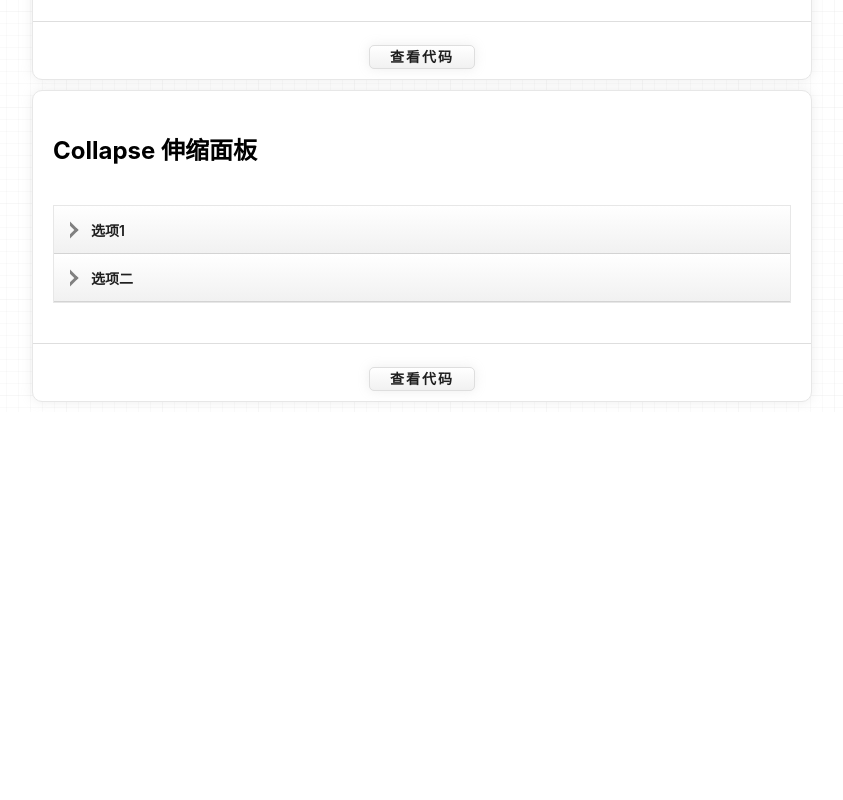
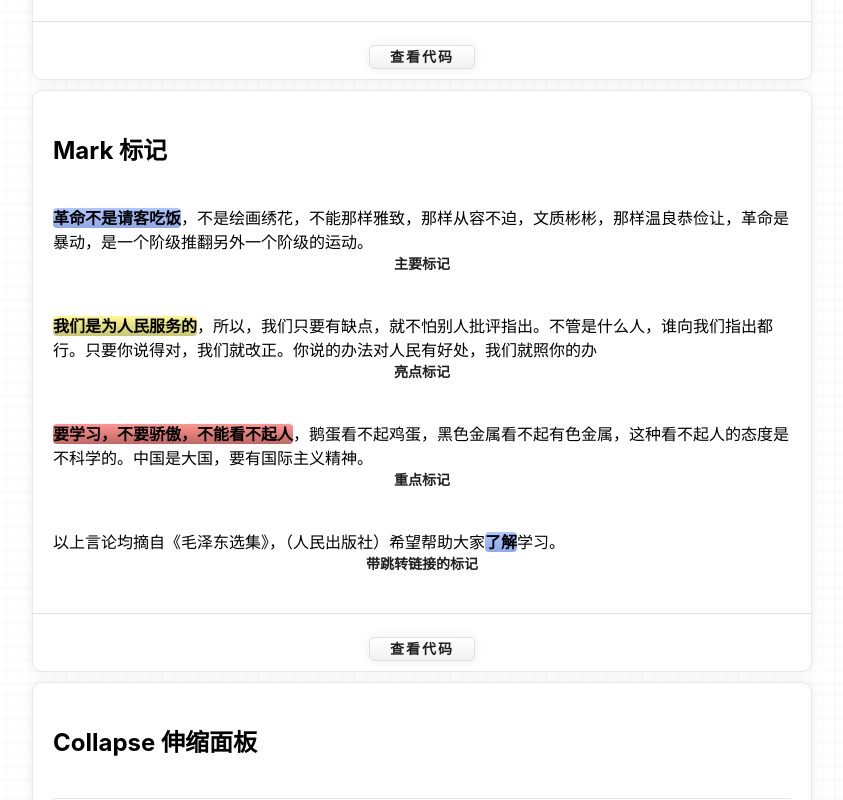
Before and after one commit to undefine4080/Wood-UI-React, a React (Vite) app: page / in a window 1280 px wide. Shown: the part 1620-2420 px from the top of the page, without its empty margins (318-1161 px from the left). Before the commit the page ends 2032 px from the top, so only its background shows below. Built offline with nearby package versions, Linux system fonts and the light colour scheme.

Commit message:
feat: Mark 标记

```diff
--- a/index.html
+++ b/index.html
@@ -1,13 +1,16 @@
 <!DOCTYPE html>
 <html lang="en">
+
 <head>
   <meta charset="UTF-8" />
-    <link rel="icon" type="image/svg+xml" href="/src/favicon.svg" />
+  <link rel="icon" type="image/svg+xml" href="/logo.ico" />
   <meta name="viewport" content="width=device-width, initial-scale=1.0" />
-    <title>Vite App</title>
+  <title>Wood UI React</title>
 </head>
+
 <body>
   <div id="root"></div>
   <script type="module" src="/src/main.tsx"></script>
 </body>
+
 </html>
--- a/src/App.less
+++ b/src/App.less
@@ -6,11 +6,15 @@
 @import '././base/styles/color.less';
 @import '././base/styles/border.less';
 
+html {
+    scroll-behavior: smooth;
+}
+
 .app {
-    display         : flex;
-    justify-content : center;
-    overflow        : auto;
-    background-image: repeating-linear-gradient(90deg, hsla(196, 0%, 79%, 0.06) 0px, hsla(196, 0%, 79%, 0.06) 1px, transparent 1px, transparent 96px), repeating-linear-gradient(0deg, hsla(196, 0%, 79%, 0.06) 0px, hsla(196, 0%, 79%, 0.06) 1px, transparent 1px, transparent 96px), repeating-linear-gradient(0deg, hsla(196, 0%, 79%, 0.09) 0px, hsla(196, 0%, 79%, 0.09) 1px, transparent 1px, transparent 12px), repeating-linear-gradient(90deg, hsla(196, 0%, 79%, 0.09) 0px, hsla(196, 0%, 79%, 0.09) 1px, transparent 1px, transparent 12px), linear-gradient(90deg, rgb(255, 255, 255), rgb(255, 255, 255));
+    display              : flex;
+    justify-content      : center;
+    overflow             : auto;
+    background-image     : repeating-linear-gradient(90deg, hsla(196, 0%, 79%, 0.06) 0px, hsla(196, 0%, 79%, 0.06) 1px, transparent 1px, transparent 96px), repeating-linear-gradient(0deg, hsla(196, 0%, 79%, 0.06) 0px, hsla(196, 0%, 79%, 0.06) 1px, transparent 1px, transparent 96px), repeating-linear-gradient(0deg, hsla(196, 0%, 79%, 0.09) 0px, hsla(196, 0%, 79%, 0.09) 1px, transparent 1px, transparent 12px), repeating-linear-gradient(90deg, hsla(196, 0%, 79%, 0.09) 0px, hsla(196, 0%, 79%, 0.09) 1px, transparent 1px, transparent 12px), linear-gradient(90deg, rgb(255, 255, 255), rgb(255, 255, 255));
     background-attachment: fixed;
 }
 
@@ -39,6 +43,10 @@
 
             & .intro__cpnt {
                 .wdu-row-both-center();
+
+                & div {
+                    width: 100%;
+                }
             }
 
             & .intro__info {
--- a/src/App.tsx
+++ b/src/App.tsx
@@ -1,6 +1,7 @@
 import IntroButton from './introFragments/introButton';
 import IntroLayout from './introFragments/introLayout';
 import IntroCollapse from './introFragments/introCollapse';
+import IntroMark from './introFragments/introMark';
 import { Collapse, CollapseItem, CollapseNav } from './components/Collapse/Collapse';
 import { Container, Main, Aside } from './components/Layout/Layout';
 import './App.less';
@@ -61,6 +62,7 @@ function App ()
         <Main style={ { marginLeft: '200px' } }>
           <IntroLayout></IntroLayout>
           <IntroButton></IntroButton>
+          <IntroMark></IntroMark>
           <IntroCollapse></IntroCollapse>
         </Main>
       </Container>
--- a/src/components/Button/Button.tsx
+++ b/src/components/Button/Button.tsx
@@ -1,10 +1,9 @@
-import React, { Component } from 'react';
+import React from 'react';
 import './button.less';
 interface ButtonOptions
 {
     type?: string;
     size?: string;
-    children?: any;
 }
 
 const PREFIX = 'wdu-button';
@@ -17,10 +16,10 @@ export default function Button ( props: ButtonOptions )
     };
     const options: ButtonOptions = Object.assign( defaultOptions, props );
     const { type, size, children } = options;
-    let classList = `${ PREFIX } ${ PREFIX }-${ type } ${ PREFIX }-${ size }`;
-    if ( type === 'disabled' ) classList += ` ${ PREFIX }-disabled`;
+    let theClass = `${ PREFIX } ${ PREFIX }-${ type } ${ PREFIX }-${ size }`;
+    if ( type === 'disabled' ) theClass += ` ${ PREFIX }-disabled`;
 
     return (
-        <button className={ classList }>{ children }</button>
+        <button className={ theClass }>{ children }</button>
     );
 }
--- a/src/components/Collapse/Collapse.tsx
+++ b/src/components/Collapse/Collapse.tsx
@@ -1,5 +1,5 @@
 import React, { useState, useRef, useEffect } from 'react';
-import commonOptions, { commonStyle } from '../../base/commonInterface';
+import commonOptions, { commonStyle } from '@base/commonInterface';
 import { getComponentByName } from '../../utils.ts';
 import './collapse.less';
 
--- /dev/null
+++ b/src/components/Mark/Mark.tsx
@@ -0,0 +1,36 @@
+import commonOptions from '@base';
+import './mark.less';
+
+enum TYPE
+{
+    I = 'important', // 主要标记
+    L = 'light', // 亮点标记
+    R = 'remind' // 重点标记
+}
+
+interface MarkOptions extends commonOptions
+{
+    type?: TYPE;
+    link?: string; // 跳转链接的目标 url 地址
+}
+
+const PREFIX = 'wdu-mark';
+
+export default function Mark ( props: MarkOptions )
+{
+    const defaultOptions: MarkOptions = {
+        type: TYPE.I
+    };
+
+    const options: MarkOptions = Object.assign( defaultOptions, props );
+
+    const { type, link, children } = options;
+
+    const theClass = `${ PREFIX } ${ PREFIX }-${ type }`;
+
+    return (
+        <span className={ theClass } >
+            { link && link.length > 0 ? <a href={ link } target='_blank'>{ children }</a> : children }
+        </span >
+    );
+}
--- /dev/null
+++ b/src/components/Mark/mark.less
@@ -0,0 +1,25 @@
+@import (reference) "../../base/styles/main.less";
+
+.wdu-mark {
+    font-weight  : 700;
+    border-radius: 4px;
+    color        : black;
+
+    & a {
+        text-decoration: none;
+        cursor         : pointer;
+        color          : black;
+    }
+}
+
+.wdu-mark-important {
+    background-image: linear-gradient(#acc6ff, #90aae7);
+}
+
+.wdu-mark-light {
+    .wdu-bg-light();
+}
+
+.wdu-mark-remind {
+    background-image: linear-gradient(#ff9590, #c06763);
+}
--- /dev/null
+++ b/src/introFragments/introMark.tsx
@@ -0,0 +1,30 @@
+import { IntroComponent } from "../base/introComponent";
+import Mark from "../components/Mark/Mark";
+export default function ()
+{
+    const props = {
+        title: 'Mark 标记',
+        position: 'mark',
+        components: [
+            {
+                component: <div><Mark>革命不是请客吃饭</Mark>，不是绘画绣花，不能那样雅致，那样从容不迫，文质彬彬，那样温良恭俭让，革命是暴动，是一个阶级推翻另外一个阶级的运动。</div>,
+                info: '主要标记'
+            },
+            {
+                component: <div><Mark type="light">我们是为人民服务的</Mark>，所以，我们只要有缺点，就不怕别人批评指出。不管是什么人，谁向我们指出都行。只要你说得对，我们就改正。你说的办法对人民有好处，我们就照你的办</div>,
+                info: '亮点标记'
+            },
+            {
+                component: <div><Mark type='remind'>要学习，不要骄傲，不能看不起人</Mark>，鹅蛋看不起鸡蛋，黑色金属看不起有色金属，这种看不起人的态度是不科学的。中国是大国，要有国际主义精神。</div>,
+                info: '重点标记'
+            },
+            {
+                component: <div>以上言论均摘自《毛泽东选集》，（人民出版社）希望帮助大家<Mark link="https://zhuanlan.zhihu.com/p/138432834">了解</Mark>学习。</div>,
+                info: '带跳转链接的标记'
+            }
+        ],
+        code: ''
+    };
+
+    return <IntroComponent { ...props } />;
+}
--- a/vite.config.ts
+++ b/vite.config.ts
@@ -1,7 +1,14 @@
 import { defineConfig } from 'vite'
 import react from '@vitejs/plugin-react'
+import path from 'path'
 
 // https://vitejs.dev/config/
 export default defineConfig({
-  plugins: [react()]
+  plugins: [react()],
+  resolve: {
+    alias: {
+      '@': path.resolve('src'),
+      '@base': path.resolve('src/base')
+    }
+  }
 })
```
Also changed, not shown: 1 other file (tests, documents, lock files or other folders). Lines whose indentation alone changed are shown as unchanged.
